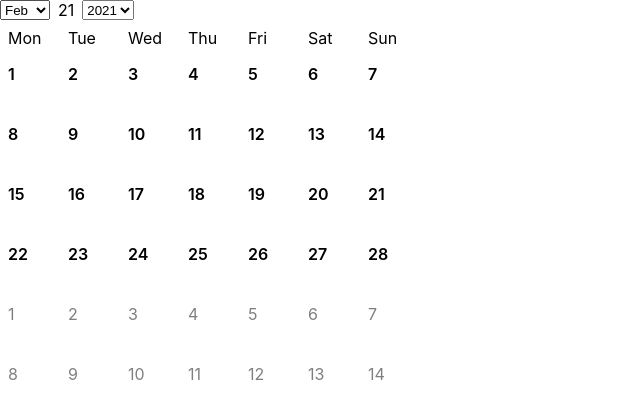
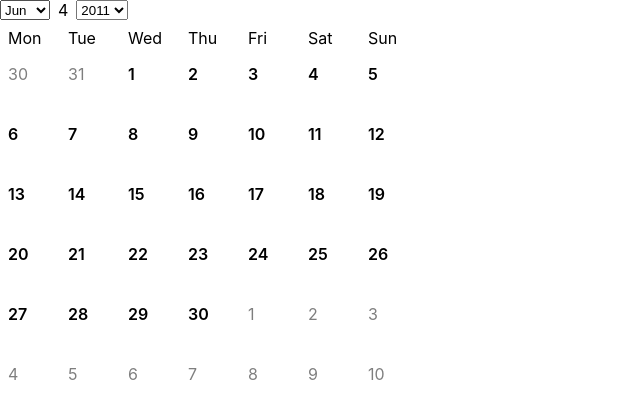
Before and after one commit to tusharf5/react-calendar, a React (Create React App) app: page / in a window 1280 px wide. Shown: the top 418 px of the page, without its empty margins (0-640 px from the left). Built offline with nearby package versions, Linux system fonts and the light colour scheme.

Commit message:
wip: add event handlers

```diff
--- a/src/App.tsx
+++ b/src/App.tsx
@@ -2,6 +2,22 @@
 import React, { useCallback, useMemo, useState } from "react";
 
 import "./App.css";
+
+interface Cell {
+  date: number;
+  month: number;
+  year: number;
+  activeMonthInView: boolean;
+  isWeekend: boolean;
+  isToday: boolean;
+  isSat: boolean;
+  isFirstRow: boolean;
+  isLastRow: boolean;
+  isFirsColumn: boolean;
+  isSelected: boolean;
+  isLastColumn: boolean;
+  isSun: boolean;
+}
 
 function isALeapYear(year: number) {
   return (year % 4 === 0 && year % 100 !== 0) || year % 400 === 0;
@@ -153,54 +169,33 @@ function getPreviousYear(year: number) {
 }
 
 function getCalendarViewMatrix(
-  year: number,
-  month: number,
-  startOfTheWeek: number
-): Array<{
-  date: number;
-  month: number;
-  year: number;
-  activeMonthInView: boolean;
-  isWeekend: boolean;
-  isSat: boolean;
-  isToday: boolean;
-  isFirstRow: boolean;
-  isLastRow: boolean;
-  isFirsColumn: boolean;
-  isLastColumn: boolean;
-  isSun: boolean;
-}>[] {
-  const matrix: Array<{
-    date: number;
-    month: number;
-    year: number;
-    activeMonthInView: boolean;
-    isWeekend: boolean;
-    isToday: boolean;
-    isSat: boolean;
-    isFirstRow: boolean;
-    isLastRow: boolean;
-    isFirsColumn: boolean;
-    isLastColumn: boolean;
-    isSun: boolean;
-  }>[] = [[], [], [], [], [], []];
+  yearInView: number,
+  monthInView: number,
+  startOfTheWeek: number,
+  selectedYear: number,
+  selectedMonth: number,
+  selectedDayOfMonth: number
+): Array<Cell>[] {
+  const matrix: Array<Cell>[] = [[], [], [], [], [], []];
 
   const currentMonthDatesStartIndex = getWeekDayOnFirstDateOfMonth(
-    year,
-    month,
+    yearInView,
+    monthInView,
     startOfTheWeek
   );
 
   const weekends = getWeekendColumns(startOfTheWeek);
   const todaysDate = new Date().getDate();
-  const totalDaysInCurrentMonth = getDaysInMonth(year, month);
+  const todaysMonth = new Date().getMonth();
+  const todaysYear = new Date().getFullYear();
+  const totalDaysInCurrentMonth = getDaysInMonth(yearInView, monthInView);
 
-  const isPrevMonthFromLastYear = month === 0;
-  const isCurrentMonthLast = month === 11;
+  const isPrevMonthFromLastYear = monthInView === 0;
+  const isCurrentMonthLast = monthInView === 11;
 
   const totalDaysInPrevMonth = getDaysInMonth(
-    isPrevMonthFromLastYear ? getPreviousYear(year) : year,
-    getPreviousMonth(month)
+    isPrevMonthFromLastYear ? getPreviousYear(yearInView) : yearInView,
+    getPreviousMonth(monthInView)
   );
 
   // calendar has 6 rows (0 - 5)
@@ -219,19 +214,28 @@ function getCalendarViewMatrix(
     }
     matrix[row].push({
       date: i,
-      month: getPreviousMonth(month),
+      month: getPreviousMonth(monthInView),
       activeMonthInView: false,
-      year: isPrevMonthFromLastYear ? getPreviousYear(year) : year,
+      year: isPrevMonthFromLastYear ? getPreviousYear(yearInView) : yearInView,
       isWeekend: weekends.weekend.find((c) => c === columnAdded + 1)
         ? true
         : false,
       isSat: weekends.saturday === columnAdded + 1,
       isSun: weekends.sunday === columnAdded + 1,
-      isToday: false,
+      isToday:
+        i === todaysDate &&
+        getPreviousMonth(monthInView) === todaysMonth &&
+        (isPrevMonthFromLastYear ? getPreviousYear(yearInView) : yearInView) ===
+          todaysYear,
       isFirstRow: row === 0,
       isLastRow: row === 5,
       isFirsColumn: columnAdded + 1 === 1,
       isLastColumn: columnAdded + 1 === 7,
+      isSelected:
+        getPreviousMonth(monthInView) === selectedMonth &&
+        (isPrevMonthFromLastYear ? getPreviousYear(yearInView) : yearInView) ===
+          selectedYear &&
+        i === selectedDayOfMonth,
     });
     columnAdded++;
   }
@@ -244,19 +248,26 @@ function getCalendarViewMatrix(
     }
     matrix[row].push({
       date: k,
-      month: month,
+      month: monthInView,
       activeMonthInView: true,
-      year: year,
+      year: yearInView,
       isWeekend: weekends.weekend.find((c) => c === columnAdded + 1)
         ? true
         : false,
       isSat: weekends.saturday === columnAdded + 1,
       isSun: weekends.sunday === columnAdded + 1,
-      isToday: k === todaysDate,
+      isToday:
+        k === todaysDate &&
+        monthInView === todaysMonth &&
+        yearInView === todaysYear,
       isFirstRow: row === 0,
       isLastRow: row === 5,
       isFirsColumn: columnAdded + 1 === 1,
       isLastColumn: columnAdded + 1 === 7,
+      isSelected:
+        monthInView === selectedMonth &&
+        yearInView === selectedYear &&
+        k === selectedDayOfMonth,
     });
     columnAdded++;
   }
@@ -271,19 +282,26 @@ function getCalendarViewMatrix(
     }
     matrix[row].push({
       date: k,
-      month: getNextMonth(month),
+      month: getNextMonth(monthInView),
       activeMonthInView: false,
-      year: isCurrentMonthLast ? year + 1 : year,
+      year: isCurrentMonthLast ? yearInView + 1 : yearInView,
       isWeekend: weekends.weekend.find((c) => c === columnAdded + 1)
         ? true
         : false,
       isSat: weekends.saturday === columnAdded + 1,
       isSun: weekends.sunday === columnAdded + 1,
-      isToday: false,
+      isToday:
+        k === todaysDate &&
+        getNextMonth(monthInView) === todaysMonth &&
+        (isCurrentMonthLast ? yearInView + 1 : yearInView) === todaysYear,
       isFirstRow: row === 0,
       isLastRow: row === 5,
       isFirsColumn: columnAdded + 1 === 1,
       isLastColumn: columnAdded + 1 === 7,
+      isSelected:
+        getNextMonth(monthInView) === selectedMonth &&
+        (isCurrentMonthLast ? yearInView + 1 : yearInView) === selectedYear &&
+        k === selectedDayOfMonth,
     });
     columnAdded++;
     k++;
@@ -292,15 +310,37 @@ function getCalendarViewMatrix(
   return matrix;
 }
 
-function App() {
+interface Props {
+  value?: string;
+  startOfWeek?: number;
+}
+
+function App({ value, startOfWeek = 1 }: Props) {
   // in view state
-  const startOfTheWeek = 1;
+  const [startOfTheWeek] = useState(startOfWeek);
   const WEEK_DAYS = useMemo(() => {
     return getWeekDaysIndexToLabelMapForAStartOfTheWeek(startOfTheWeek);
   }, [startOfTheWeek]);
-  const [monthInView, setMonthInView] = useState(new Date().getMonth());
-  const [dayOfMonthInView] = useState(new Date().getDate());
-  const [yearInView, setYearInView] = useState(new Date().getFullYear());
+  // in view
+  const [monthInView, setMonthInView] = useState(
+    value ? new Date(value).getMonth() : new Date().getMonth()
+  );
+  const [dayOfMonthInView, setDayOfMonthInView] = useState(
+    value ? new Date(value).getDate() : new Date().getDate()
+  );
+  const [yearInView, setYearInView] = useState(
+    value ? new Date(value).getFullYear() : new Date().getFullYear()
+  );
+  // set date value
+  const [month, setMonth] = useState(
+    value ? new Date(value).getMonth() : new Date().getMonth()
+  );
+  const [dayOfMonth, setDayOfMonth] = useState(
+    value ? new Date(value).getDate() : new Date().getDate()
+  );
+  const [year, setYear] = useState(
+    value ? new Date(value).getFullYear() : new Date().getFullYear()
+  );
   const onMonthChange = useCallback(
     (e) => {
       setMonthInView(Number(e.target.value));
@@ -314,9 +354,28 @@ function App() {
     [setYearInView]
   );
 
+  const onSelectDate = useCallback(
+    (cell: Cell) => {
+      setMonth(cell.month);
+      setMonthInView(cell.month);
+      setYear(cell.year);
+      setYearInView(cell.year);
+      setDayOfMonth(cell.date);
+      setDayOfMonthInView(cell.date);
+    },
+    [setMonth, setYear, setDayOfMonth]
+  );
+
   const matrix = useMemo(() => {
-    return getCalendarViewMatrix(yearInView, monthInView, startOfTheWeek);
-  }, [yearInView, monthInView, startOfTheWeek]);
+    return getCalendarViewMatrix(
+      yearInView,
+      monthInView,
+      startOfTheWeek,
+      year,
+      month,
+      dayOfMonth
+    );
+  }, [yearInView, monthInView, startOfTheWeek, year, month, dayOfMonth]);
 
   return (
     <section className="App">
@@ -352,6 +411,7 @@ function App() {
             <div key={index}>
               {row.map((cell) => (
                 <div
+                  onClick={() => onSelectDate(cell)}
                   key={cell.date}
                   className={`days-cell${
                     cell.activeMonthInView ? " active-month" : ""
@@ -363,7 +423,7 @@ function App() {
                     cell.isLastRow ? " lr" : ""
                   }${cell.isFirsColumn ? " fc" : ""}${
                     cell.isLastColumn ? " lc" : ""
-                  }`}
+                  }${cell.isSelected ? " selected" : ""}`}
                 >
                   {cell.date}
                 </div>
--- a/src/index.tsx
+++ b/src/index.tsx
@@ -6,7 +6,7 @@ import reportWebVitals from './reportWebVitals';
 
 ReactDOM.render(
   <React.StrictMode>
-    <App />
+    <App startOfWeek={1} value={new Date(2011, 5, 4).toISOString()} />
   </React.StrictMode>,
   document.getElementById('root')
 );
```
